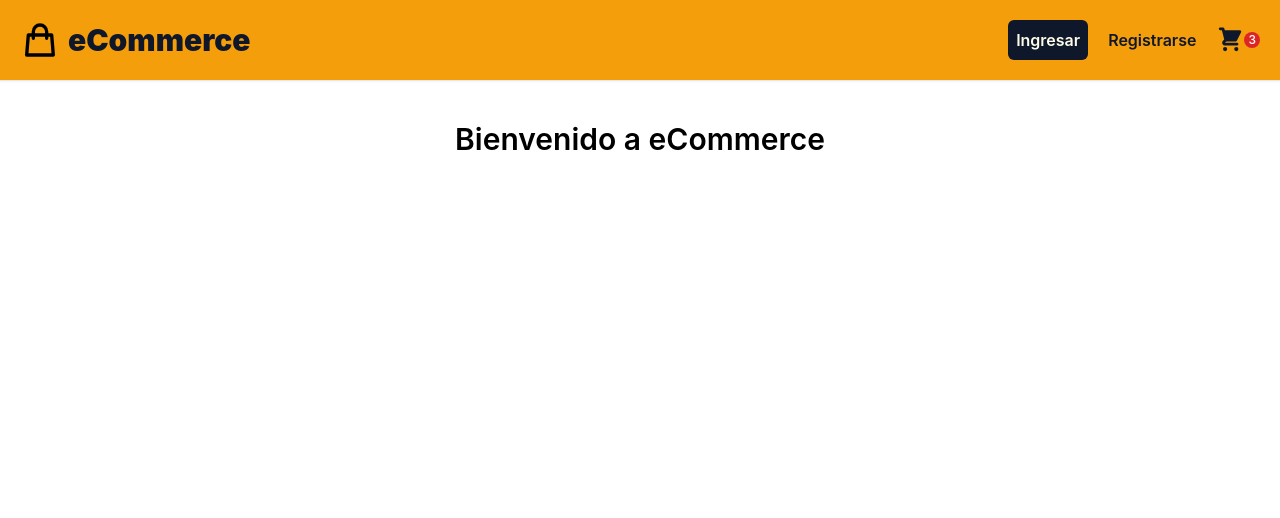
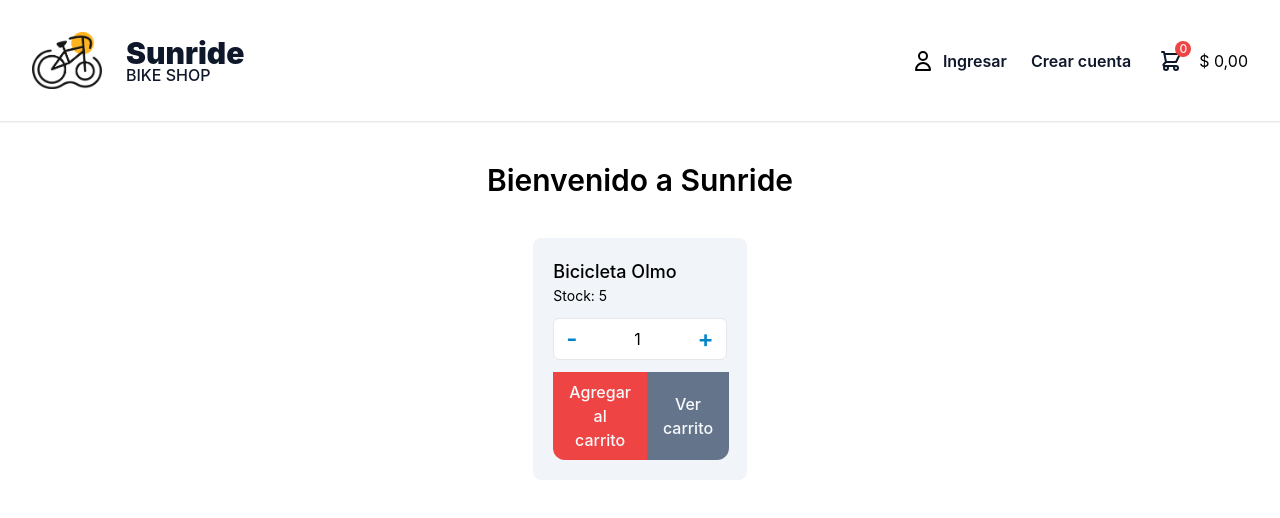
Before and after one commit to lvales/proyectoreact-vales, a React (Create React App) app: page / in a window 1280 px wide. Shown: the top 518 px of the page. Built offline with nearby package versions, Linux system fonts and the light colour scheme.

Commit message:
Desafio: Contador boton

```diff
--- a/src/App.js
+++ b/src/App.js
@@ -6,9 +6,9 @@ function App() {
   return (
     <div>
 
-      <NavBar name='eCommerce' />
+      <NavBar name='Sunride' desc='BIKE SHOP'  btn2='Crear cuenta'/>
 
-      <ItemListContainer mensaje='Bienvenido a eCommerce' />
+      <ItemListContainer mensaje='Bienvenido a Sunride' />
 
     </div>
   );
--- a/src/components/CartWidget.jsx
+++ b/src/components/CartWidget.jsx
@@ -1,14 +1,18 @@
 
 const CartWidget = ({ cantCart }) => {
     return (
-        <div className="flex items-center">
-            <button className="text-slate-900 hover:text-slate-500" href="#">
-                <svg xmlns="http://www.w3.org/2000/svg" className="h-7 w-7" viewBox="0 0 20 20" fill="currentColor">
-                    <path d="M3 1a1 1 0 000 2h1.22l.305 1.222a.997.997 0 00.01.042l1.358 5.43-.893.892C3.74 11.846 4.632 14 6.414 14H15a1 1 0 000-2H6.414l1-1H14a1 1 0 00.894-.553l3-6A1 1 0 0017 3H6.28l-.31-1.243A1 1 0 005 1H3zM16 16.5a1.5 1.5 0 11-3 0 1.5 1.5 0 013 0zM6.5 18a1.5 1.5 0 100-3 1.5 1.5 0 000 3z" />
-                </svg>
-            </button>
-            <div className="bg-red-600 rounded-full px-1 font-medium text-xs text-white"><p>{cantCart}</p></div>
+        <div className="flex">
+            <div className="flex relative ml-5">
+                <button className="text-slate-900 font-semibold hover:text-slate-400" href="#">
+                    <svg xmlns="http://www.w3.org/2000/svg" className="h-6 w-6" fill="none" viewBox="0 0 24 24" stroke="currentColor" strokeWidth={2}>
+                        <path strokeLinecap="round" strokeLinejoin="round" d="M3 3h2l.4 2M7 13h10l4-8H5.4M7 13L5.4 5M7 13l-2.293 2.293c-.63.63-.184 1.707.707 1.707H17m0 0a2 2 0 100 4 2 2 0 000-4zm-8 2a2 2 0 11-4 0 2 2 0 014 0z" />
+                    </svg>
+                </button>
+                <div className="absolute -top-2 -right-2 bg-red-500 rounded-full px-1 font-medium text-xs text-slate-100"><p>{cantCart}</p></div>
+            </div>
+            <div className="ml-4">$ 0,00</div>
         </div>
     )
 }
+
 export default CartWidget;
--- /dev/null
+++ b/src/components/ItemCount.jsx
@@ -0,0 +1,54 @@
+import { useState } from "react";
+
+const ItemCount = ({ stock, initial}) => {
+
+    const [amount, setAmount] = useState(parseInt(initial));
+
+    const add = () =>{
+        if (amount < parseInt(stock)) {
+            setAmount(amount + 1);
+        }
+    }
+
+    const rest = () =>{
+        if (amount > 1) {
+            setAmount(amount - 1);
+        }
+    }
+
+    return (
+        <div className="bg-slate-100 w-1/6 rounded-lg">
+            <div className="p-5">
+                    <p className="text-lg font-medium">Bicicleta Olmo</p>
+                    <p className="text-sm">Stock: {stock}</p>
+                <div className="flex px-3 my-3 p-1 justify-between items-center border rounded-md bg-white">
+                    <div>
+                        <button className="text-2xl font-semibold text-sky-600"
+                            onClick={rest}>
+                                -
+                        </button>
+                    </div>
+                    <div>
+                        <p>{amount}</p>
+                    </div>
+                    <div>
+                        <button className="text-2xl font-semibold text-sky-600"
+                            onClick={add}>
+                                +
+                        </button>
+                    </div>
+                </div>
+                <div className="flex flex-row justify-between">
+                    <button className="py-2 px-4 bg-red-500 rounded-bl-xl text-slate-50 font-medium">
+                        Agregar al carrito
+                    </button>
+                    <button className="py-2 px-4 bg-slate-500 rounded-br-xl text-slate-50 font-medium">
+                        Ver carrito
+                    </button>
+                </div>
+            </div>
+        </div>
+    )
+}
+
+export default ItemCount;
--- a/src/components/ItemListContainer.jsx
+++ b/src/components/ItemListContainer.jsx
@@ -1,10 +1,14 @@
+import ItemCount from "./ItemCount";
 
 const ItemListContainer = ({mensaje}) => {
   return (
-    <div>
+    <>
       <p className="text-3xl text-center p-10 font-semibold">{mensaje}</p>
-    </div>
-  );
+      <div className="flex justify-center">
+        <ItemCount stock='5' initial='1' />
+      </div>
+    </>
+  )
 }
 
 export default ItemListContainer;
--- a/src/components/NavBar.jsx
+++ b/src/components/NavBar.jsx
@@ -1,24 +1,34 @@
 import CartWidget from "./CartWidget";
+import logo from '../assets//images/logo.png';
 
-const NavBar = ({name}) => {
+const NavBar = ({ name,
+    desc,
+    btn1 = 'Ingresar',
+    link1 = '#',
+    btn2,
+    link2 = '#'
+}) => {
     return (
-        <div className="p-5 border-b shadow-sm bg-amber-500">
-            <div className="container mx-auto flex justify-between items-center bg-amber-500">
+        <div className="p-8 border-b shadow-sm">
+            <div className="container mx-auto flex justify-between items-center">
                 <div className="flex items-center gap-2">
-                    <svg xmlns="http://www.w3.org/2000/svg" className="h-10 w-10" fill="none" viewBox="0 0 24 24" stroke="currentColor" strokeWidth={2}>
-                        <path strokeLinecap="round" strokeLinejoin="round" d="M16 11V7a4 4 0 00-8 0v4M5 9h14l1 12H4L5 9z" />
+                    <img width={70} src={logo} alt="Logo" />
+                    <div className="flex flex-col">
+                        <a className="text-3xl ml-4 font-black text-slate-900" href="/">{name}</a>
+                        <a className="text-ml ml-4 -mt-2 font-medium text-slate-900" href="/">{desc}</a>
+                    </div>
+                </div>
+                <nav className="flex gap-2 items-center">
+                    <svg xmlns="http://www.w3.org/2000/svg" className="h-6 w-6" fill="none" viewBox="0 0 24 24" stroke="currentColor" strokeWidth={2}>
+                        <path strokeLinecap="round" strokeLinejoin="round" d="M16 7a4 4 0 11-8 0 4 4 0 018 0zM12 14a7 7 0 00-7 7h14a7 7 0 00-7-7z" />
                     </svg>
-                    <a className="text-3xl font-black text-slate-900" href="/">{name}</a>
-                </div>
-                <nav className="flex gap-5 items-center">
-                    <button className="p-2 rounded-md bg-slate-900 text-yellow-50 font-semibold hover:bg-slate-500" href="#">Ingresar</button>
-                    <button className="text-slate-900 font-semibold hover:text-slate-500" href="#">Registrarse</button>
-                    <CartWidget cantCart='3' />
+                    <button className="text-slate-900 font-semibold hover:text-slate-400 mr-4" href={link1}>{btn1}</button>
+                    <button className="text-slate-900 font-semibold hover:text-slate-400" href={link2}>{btn2}</button>
+                    <CartWidget cantCart='0' />
                 </nav>
             </div>
         </div >
     )
 }
 
-
 export default NavBar;
```
Also changed, not shown: src/assets/images/logo.png.
